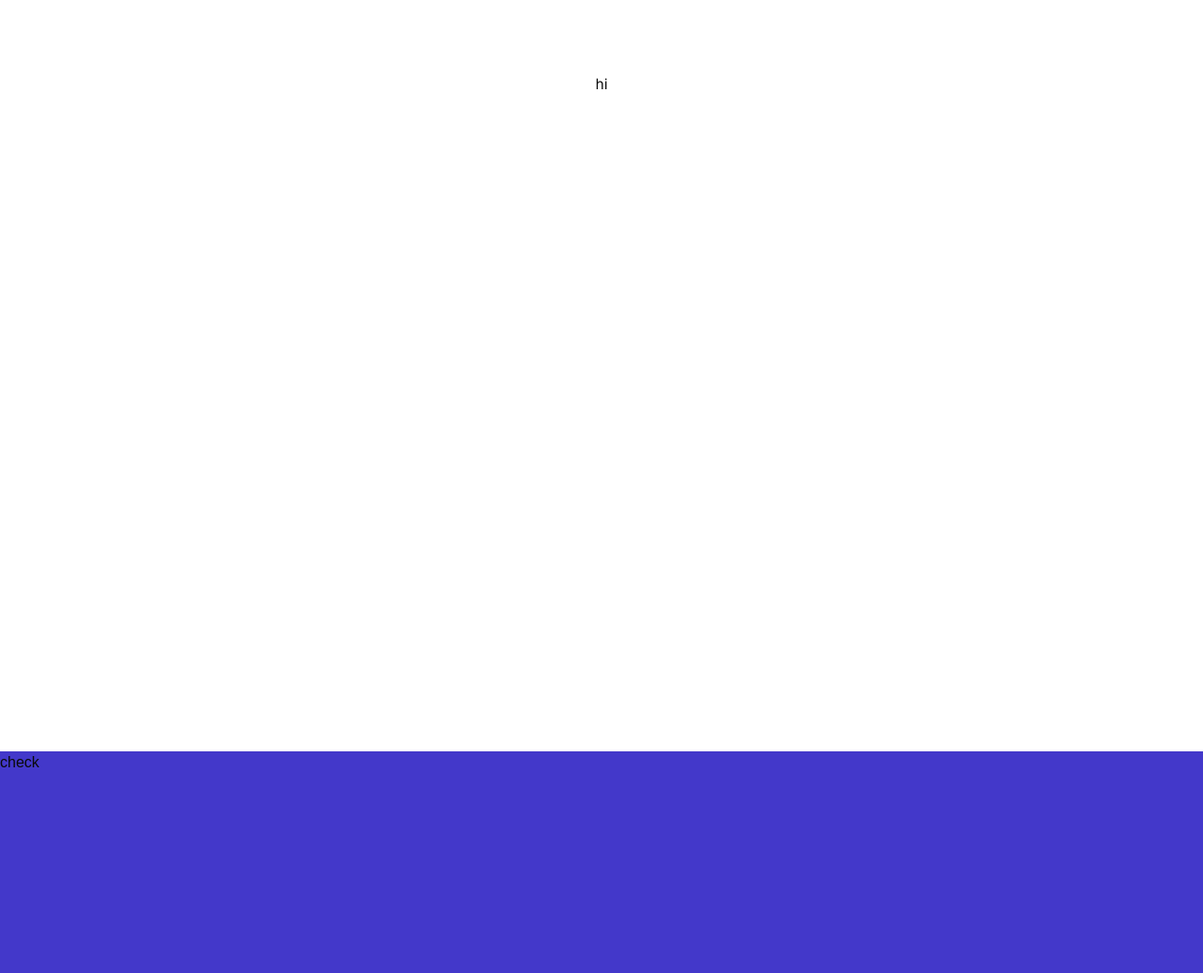
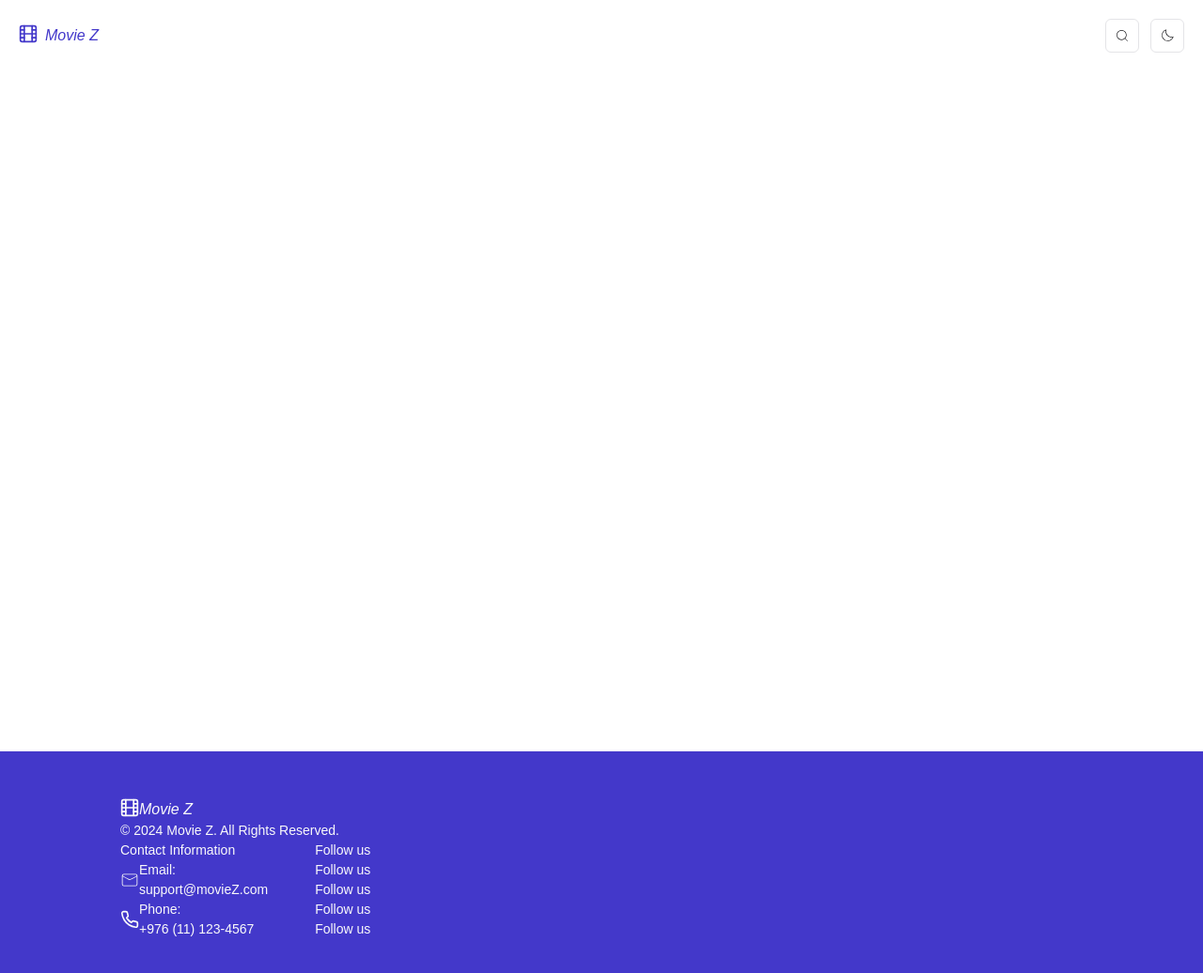
Before and after one commit to Duu-Avia/movie-app, a Next.js app: page / in a window 1280 px wide. Shown: the top 1036 px of the page at 94% size. Built offline with nearby package versions, Linux system fonts and the light colour scheme; no server answers.

Commit message:
started header part

```diff
--- a/package.json
+++ b/package.json
@@ -18,6 +18,7 @@
     "next": "15.1.2",
     "react": "^19.0.0",
     "react-dom": "^19.0.0",
+    "react-icons": "^5.4.0",
     "tailwind-merge": "^2.5.5",
     "tailwindcss-animate": "^1.0.7"
   },
--- /dev/null
+++ b/src/app/_components/darkmode.tsx
@@ -0,0 +1,10 @@
+import { PiMoonLight } from "react-icons/pi";
+export function DarkMode() {
+  return (
+    <>
+      <button className="size-[36px] border-[1px] border-[#E4E4E7] flex justify-center items-center rounded-md">
+        <PiMoonLight className=" size-[16px] text-[#18181B]" />
+      </button>
+    </>
+  );
+}
--- a/src/app/_components/footer.tsx
+++ b/src/app/_components/footer.tsx
@@ -1,3 +1,45 @@
+import { TbMovie } from "react-icons/tb";
+import { FiFilm } from "react-icons/fi";
+import { CiMail } from "react-icons/ci";
+import { LuPhone } from "react-icons/lu";
+
 export function Footer() {
-  return <div className="bg-indigo-700 w-full h-[280px]">check</div>;
+  return (
+    <div className="bg-indigo-700 w-full h-[280px]">
+      <div className="text-[14px] text-[#FAFAFA] w-[80%] mx-auto pt-[50px]">
+        <div className="flex">
+          <FiFilm className="size-[20px] text-[rgb(250,250,250)]" />
+          <div className="italic text-[16px] ">Movie Z</div>
+        </div>
+
+        <div className="">© 2024 Movie Z. All Rights Reserved.</div>
+        <div className="flex w-full gap-[50px]">
+          <div className="w-fit">
+            Contact Information
+            <div className="flex items-center">
+              <CiMail className="w-[20px] h-[20px]" />
+              <div className="">
+                <div>Email:</div>
+                <div>support@movieZ.com</div>
+              </div>
+            </div>
+            <div className="flex items-center">
+              <LuPhone className="w-[20px] h-[20px]" />
+              <div className="">
+                <div>Phone:</div>
+                <div>+976 (11) 123-4567</div>
+              </div>
+            </div>
+          </div>
+          <div className="w-fit">
+            <div>Follow us</div>
+            <div>Follow us</div>
+            <div>Follow us</div>
+            <div>Follow us</div>
+            <div>Follow us</div>{" "}
+          </div>
+        </div>
+      </div>
+    </div>
+  );
 }
--- /dev/null
+++ b/src/app/_components/navigator.tsx
@@ -0,0 +1,22 @@
+import { FiFilm } from "react-icons/fi";
+import { CiSearch } from "react-icons/ci";
+import { PiMoonLight } from "react-icons/pi";
+import { SearchIcon } from "./searchicon";
+import { DarkMode } from "./darkmode";
+
+export function Navigator() {
+  return (
+    <>
+      <header className="flex justify-between items-center">
+        <div className="flex text-indigo-700 gap-[8px]  py-[19.5px] pl-[20px]">
+          <FiFilm className="size-[20px]  text-indigo-700" />
+          <div className="italic text-[16px] ">Movie Z</div>
+        </div>
+        <div className="flex py-[19.5px] pr-[20px] gap-[12px]">
+          <SearchIcon />
+          <DarkMode />
+        </div>
+      </header>
+    </>
+  );
+}
--- /dev/null
+++ b/src/app/_components/searchicon.tsx
@@ -0,0 +1,19 @@
+"use client";
+import { Input } from "@/components/ui/input";
+import { FiFilm } from "react-icons/fi";
+import { CiSearch } from "react-icons/ci";
+
+export function SearchIcon() {
+  return (
+    <>
+      <button
+        onClick={() => {
+          console.log("zail sda mn");
+        }}
+        className="size-[36px] border-[1px] border-[#E4E4E7] flex justify-center items-center rounded-md"
+      >
+        <CiSearch className=" size-[16px] text-[#18181B]" />
+      </button>
+    </>
+  );
+}
--- a/src/app/layout.tsx
+++ b/src/app/layout.tsx
@@ -28,7 +28,7 @@ export default function RootLayout({
       <body
         className={`${geistSans.variable} ${geistMono.variable} antialiased`}
       >
-        <main>{children}</main>
+        <main className="min-h-screen">{children}</main>
         <Footer />
       </body>
     </html>
--- a/src/app/page.tsx
+++ b/src/app/page.tsx
@@ -1,9 +1,28 @@
 import Image from "next/image";
-
+import { Footer } from "./_components/footer";
+import { Input } from "@/components/ui/input";
+import { FiFilm } from "react-icons/fi";
+import { CiSearch } from "react-icons/ci";
+import { PiMoonLight } from "react-icons/pi";
+import { SearchIcon } from "./_components/searchicon";
+import { DarkMode } from "./_components/darkmode";
+import { Navigator } from "./_components/navigator";
+const options = {
+  method: "GET",
+  headers: {
+    accept: "application/json",
+    Authorization:
+      "Bearer eyJhbGciOiJIUzI1NiJ9.eyJhdWQiOiJmMzk2OTBmOTgzMGNlODA0Yjc4OTRhYzFkZWY0ZjdlOSIsIm5iZiI6MTczNDk0OTM3MS43NDIsInN1YiI6IjY3NjkzOWZiYzdmMTcyMDVkMTBiMGIxMiIsInNjb3BlcyI6WyJhcGlfcmVhZCJdLCJ2ZXJzaW9uIjoxfQ.2r2TerxSJdZGmGVSLVDkk6nHT0NPqY4rOcxHtMNt0aE",
+  },
+};
 export default function Home() {
-  return (
-    <div className="grid grid-rows-[20px_1fr_20px] items-center justify-items-center min-h-screen p-8 pb-20 gap-16 sm:p-20 font-[family-name:var(--font-geist-sans)]">
-      hi
-    </div>
-  );
+  fetch(
+    "https://api.themoviedb.org/3/movie/top_rated?language=en-US&page=1",
+    options
+  )
+    .then((res) => res.json())
+    .then((data) => {
+      console.log(data);
+    });
+  return <Navigator />;
 }
--- /dev/null
+++ b/src/components/ui/input.tsx
@@ -0,0 +1,23 @@
+import * as React from "react";
+
+import { cn } from "@/lib/utils";
+
+const Input = React.forwardRef<HTMLInputElement, React.ComponentProps<"input">>(
+  ({ className, type, ...props }, ref) => {
+    return (
+      <input
+        placeholder="Search"
+        type={type}
+        className={cn(
+          "flex h-10 w-full rounded-md border border-input bg-background px-3 py-2 text-base ring-offset-background file:border-0 file:bg-transparent file:text-sm file:font-medium file:text-foreground placeholder:text-muted-foreground focus-visible:outline-none focus-visible:ring-2 focus-visible:ring-ring focus-visible:ring-offset-2 disabled:cursor-not-allowed disabled:opacity-50 md:text-sm",
+          className
+        )}
+        ref={ref}
+        {...props}
+      />
+    );
+  }
+);
+Input.displayName = "Input";
+
+export { Input };
```
Also changed, not shown: src/app/_components/navigatorActive.tsx (added), 1 other file (tests, documents, lock files or other folders).
